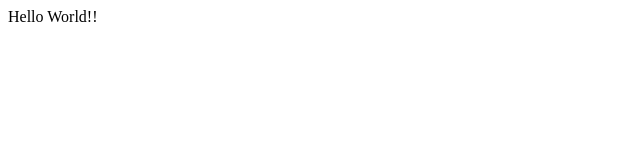
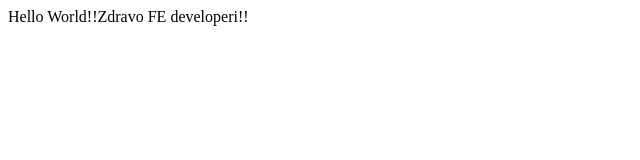
Before and after one commit to aleksandardjacic2805/FrontEnd2021, a plain HTML site: page index.html in a window 1280 px wide. Shown: the whole page, without its empty margins (0-640 px from the left). Drawn offline with Linux system fonts and the light colour scheme.

Commit message:
Update index.html

```diff
--- a/index.html
+++ b/index.html
@@ -8,6 +8,7 @@
 <body>
     <script>
         document.write("Hello World!!")
+        document.write("Zdravo FE developeri!!")
     </script>
 </body>
 </html>
```
